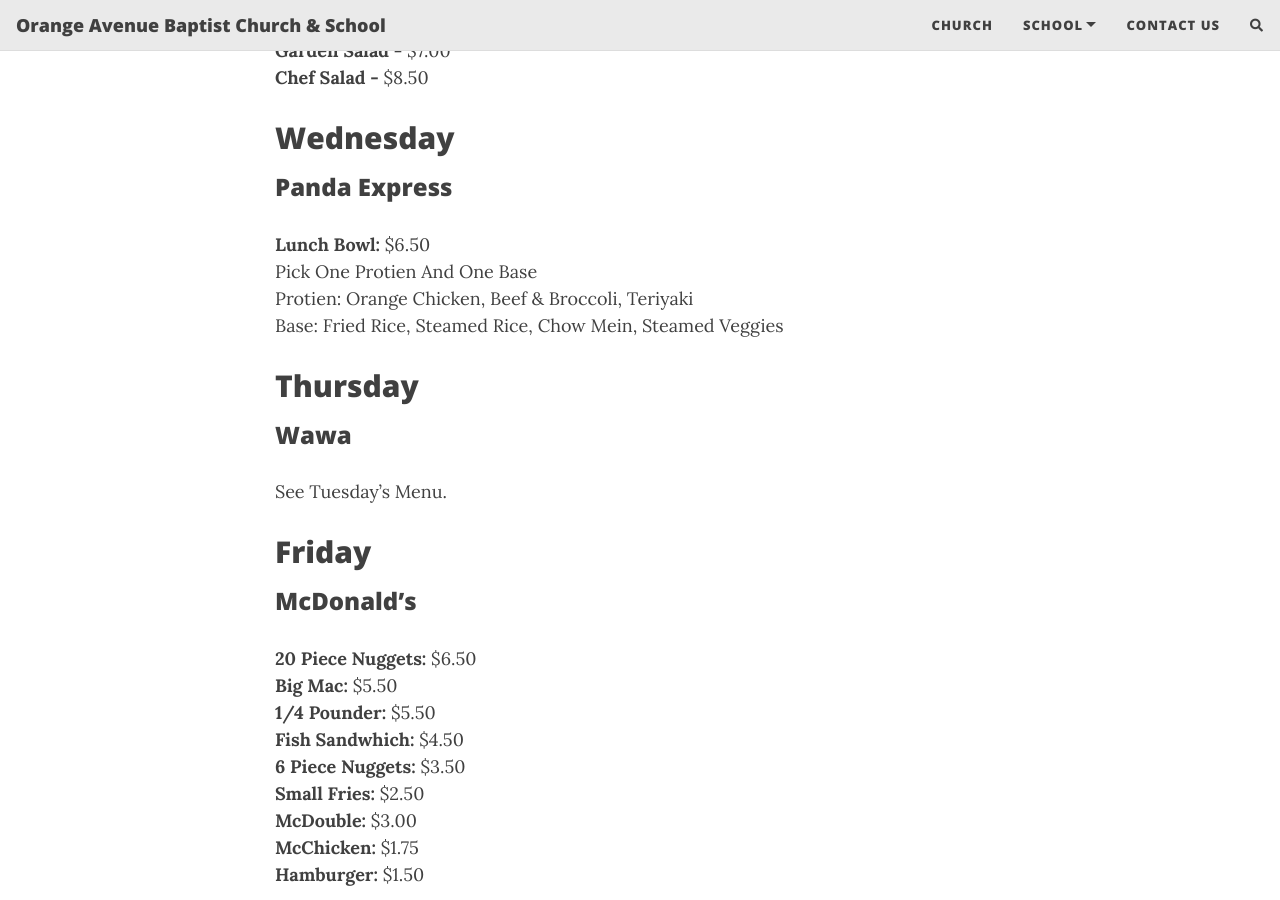
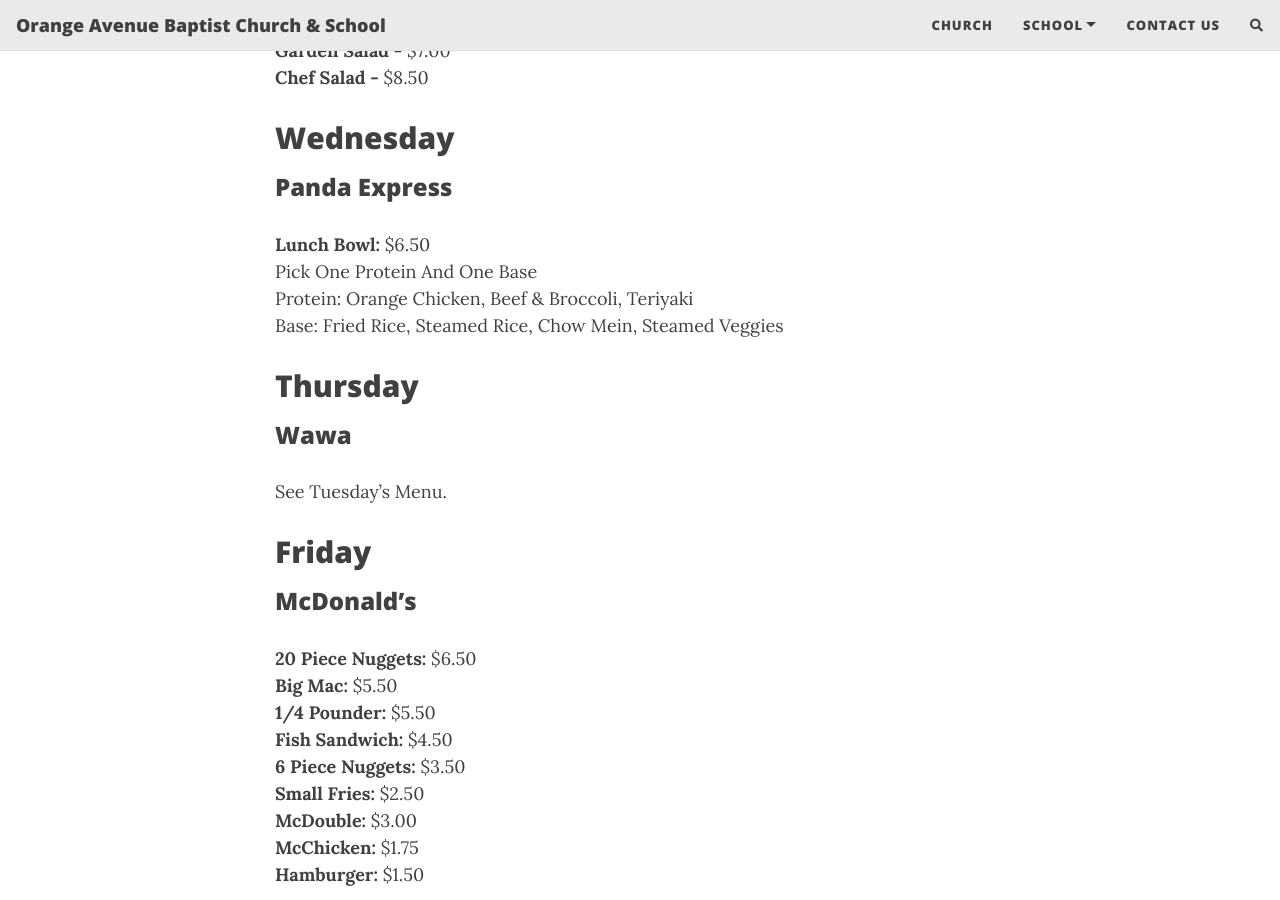
Before and after one commit to techdouttech/oabc-website, a Jekyll site: the page built from lunch.md, in a window 1280 px wide and 900 px high, scrolled down 1219 px. Built offline with Jekyll 4.4.1, drawn with Linux system fonts in a browser that asks for light colours; nearby versions of some CDN libraries; comment, search, counter and statistics services are not loaded.

Commit message:
Update lunch.md
spelling fixes

```diff
--- a/lunch.md
+++ b/lunch.md
@@ -43,8 +43,8 @@
 ## Wednesday
 ### Panda Express
 **Lunch Bowl:** $6.50<br />
-Pick One Protien And One Base<br />
-Protien: Orange Chicken, Beef & Broccoli, Teriyaki<br />
+Pick One Protein And One Base<br />
+Protein: Orange Chicken, Beef & Broccoli, Teriyaki<br />
 Base: Fried Rice, Steamed Rice, Chow Mein, Steamed Veggies<br />
 
 ## Thursday
@@ -56,7 +56,7 @@
 **20 Piece Nuggets:** $6.50<br />
 **Big Mac:** $5.50<br />
 **1/4 Pounder:** $5.50<br />
-**Fish Sandwhich:**	$4.50<br />
+**Fish Sandwich:**	$4.50<br />
 **6 Piece Nuggets:** $3.50<br />
 **Small Fries:** $2.50<br />
 **McDouble:** $3.00<br />
```
